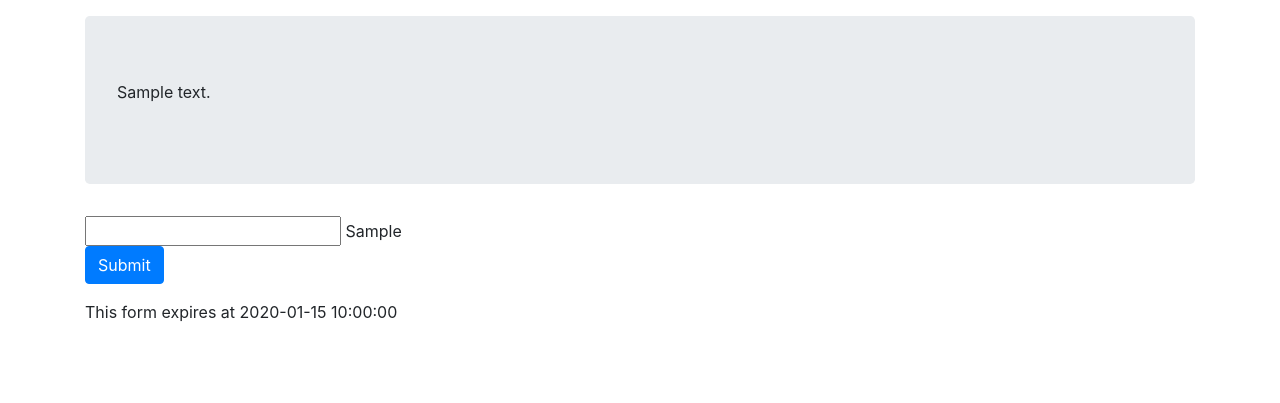
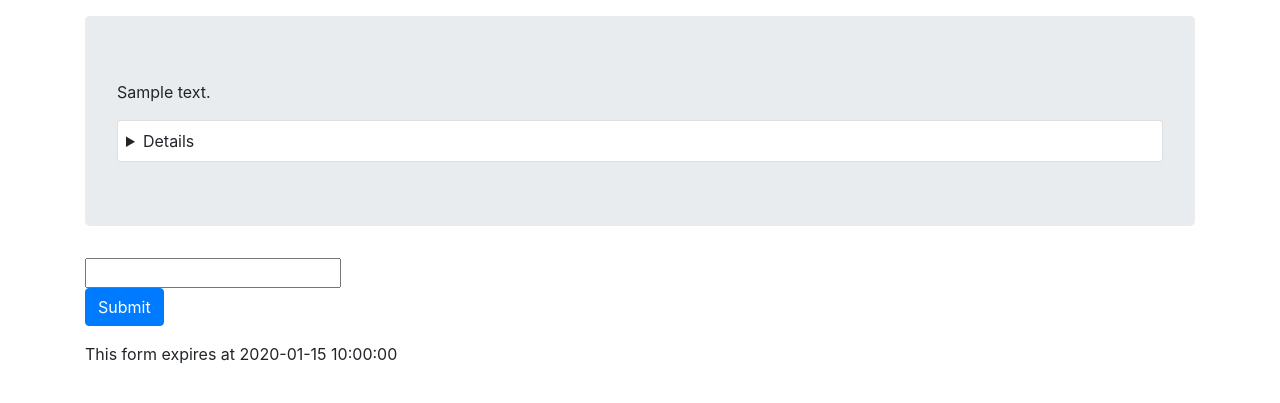
Before and after one commit to scottcwang/dpaas, a Flask app: template templates/entry.html in a window 1280 px wide. Shown: the top 403 px of the page. Run offline with Flask 2, Linux system fonts and the light colour scheme; the template is opened without the code that fills it: most values are stand-ins (such as "Sample title", 1, 10 or a date in 2020); form fields are guessed from the names that the template uses; some libraries are stand-ins or nearby versions.

Commit message:
Move entry serial to details

```diff
--- a/templates/entry.html
+++ b/templates/entry.html
@@ -15,11 +15,21 @@
     <main class="container pt-3">
         <div class="jumbotron">
             {{ collection.description | markdown }}
+            {# TODO Display collection model and parameters #}
+            <details class="card">
+                <summary class="m-2">Details</summary>
+                <table class="table table-sm">
+                    <tbody>
+                        <tr>
+                            <th scope="row">Entry serial</th>
+                            <td>{{ entry_serial }}</td>
+                        </tr>
+                    </tbody>
+                </table>
+            </details>
         </div>
         <form method="POST" action="/submit/{{ entry_serial }}">
-            {# TODO Display collection model and parameters #}
             {{ form.session_token }}
-            <span id='entry_serial'>{{ entry_serial }}</span>
             {% for i in range(attributes|count) %}
             <div class="form-group row">
                 {{ form['field_' ~ i].label(class_="col-sm-2 col-form-label") }}
```
